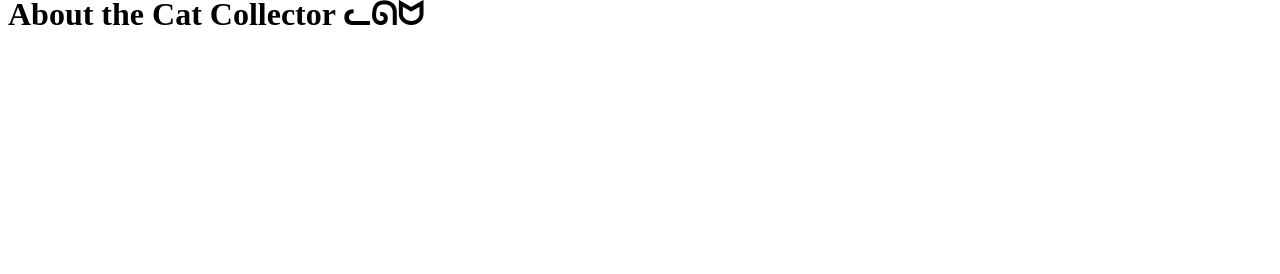
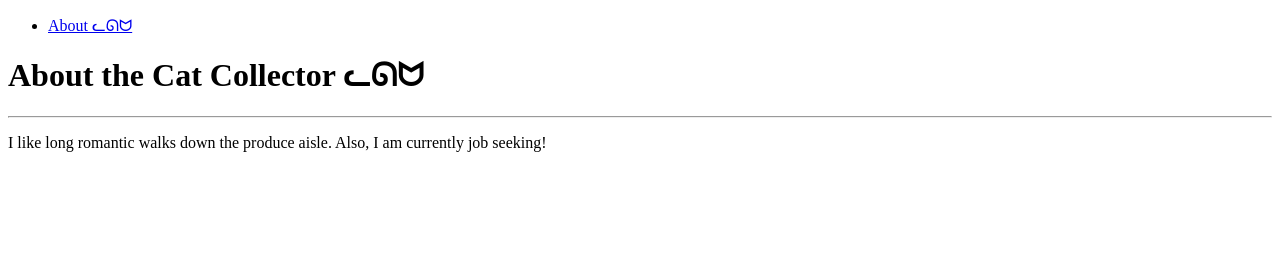
Before and after one commit to natnichols/cat-collector, a Django app: page /about/ in a window 1280 px wide. Shown: the part 26-300 px from the top of the page. Run offline with Django 4.2, Linux system fonts and the light colour scheme.

Commit message:
add blocks to about.html for template inheritance

```diff
--- a/main_app/templates/about.html
+++ b/main_app/templates/about.html
@@ -1,11 +1,11 @@
-<!DOCTYPE html>
-<html lang="en">
-<head>
-  <meta charset="UTF-8">
-  <meta name="viewport" content="width=device-width, initial-scale=1.0">
-  <title>Cat Collector ᓚᘏᗢ</title>
-</head>
-<body>
-  <h1>About the Cat Collector ᓚᘏᗢ</h1>
-</body>
-</html>
+{% extends "base.html" %}
+
+{% block content %}
+
+<h1>About the Cat Collector ᓚᘏᗢ</h1>
+<hr />
+<p class="page-content">
+  I like long romantic walks down the produce aisle. Also, I am currently job seeking!
+</p>
+
+{% endblock %}
```
